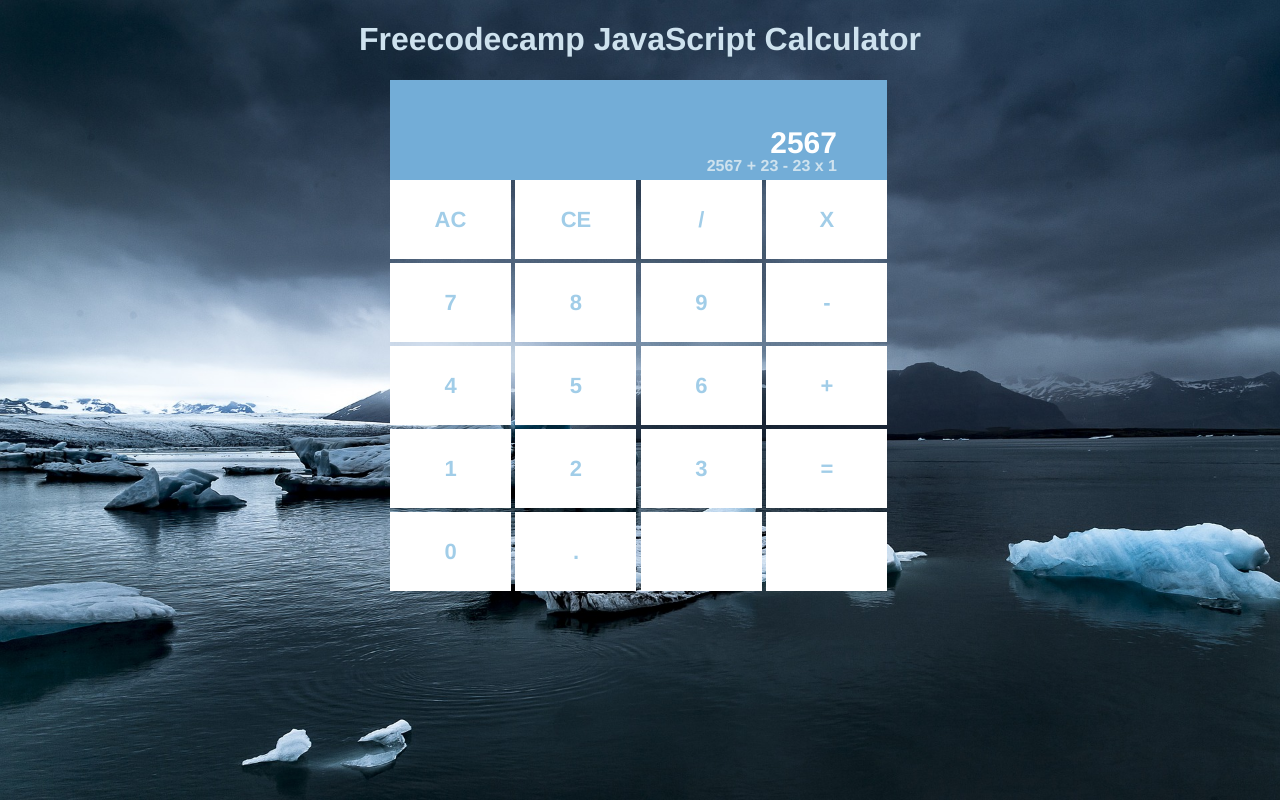
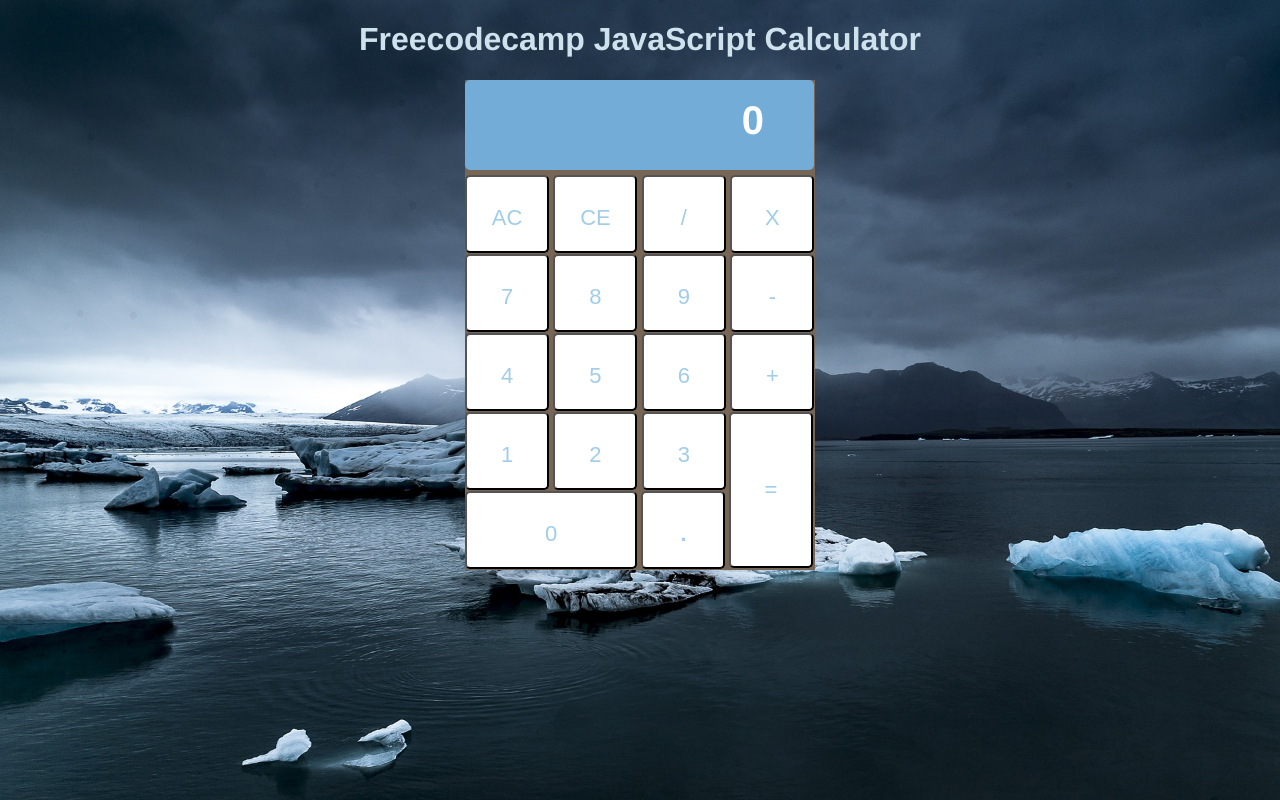
Before and after one commit to PREMPRAKASHSINGH/FCC-Javascript-Calculator, a plain HTML site: page index.html in a window 1280 px wide. Drawn offline with Linux system fonts and the light colour scheme.

Commit message:
completed the calculator functionality

```diff
--- a/index.html
+++ b/index.html
@@ -16,39 +16,45 @@
 			//border: 1px solid black;
 		}
 		.container{
-			width: 500px;
-			height: 500px;
+			width: 350px;
+			height: 490px;
 			margin: 0px auto;
+			background-color: #765;
 		}
 		.head{
-			height: 100px;
-			width: 497px;
+			height: 90px;
+			width: 349px;
 			background-color: #73ADD7;
 			position: relative;
+			margin-bottom: 5px;
+			border-radius: 5px;
 		}
 		.btn-container{
 			height: 395px;
 		}
 		.row{
-			height: 79px;
-			margin-bottom: 4px;
+			height: 78px;
+			margin-bottom: 1px;
+			position: relative;
 		}
-		div.btn{
+		.btn{
 			display: inline-block;
 			height: 100%;
-			width: 121px;
+			width: 84px;
 			font-size: 22px;
 			text-align: center;
 			vertical-align: middle;
 			line-height:79px;
 			background-color: white;
+			border-radius: 5px;
 			color: #A1CDE8;
+			cursor: pointer;
 		}
 		.op{
 			position: absolute;
-			bottom: 20px;
+			bottom: 27px;
 			right: 50px;
-			font-size: 30px;
+			font-size: 40px;
 			color: white;
 		}
 		.calc{
@@ -68,39 +74,83 @@
 		</div>
 		<div class="btn-container">
 			<div class="row">
-				<div class="btn">AC</div>
-				<div class="btn">CE</div>
-				<div class="btn">/</div>
-				<div class="btn">X</div>
+				<button class="btn" value="AC">AC</button>
+				<button class="btn" value="CE">CE</button>
+				<button class="btn" value="/">/</button>
+				<button class="btn" value="*">X</button>
 			</div>
 			<div class="row">
-				<div class="btn">7</div>
-				<div class="btn">8</div>
-				<div class="btn">9</div>
-				<div class="btn">-</div>
+				<button class="btn" value="7">7</button>
+				<button class="btn" value="8">8</button>
+				<button class="btn" value="9">9</button>
+				<button class="btn" value="-">-</button>
 			</div>
 			<div class="row">
-				<div class="btn">4</div>
-				<div class="btn">5</div>
-				<div class="btn">6</div>
-				<div class="btn">+</div>
+				<button class="btn" value="4">4</button>
+				<button class="btn" value="5">5</button>
+				<button class="btn" value="6">6</button>
+				<button class="btn" value="+">+</button>
 			</div>
 			<div class="row">
-				<div class="btn">1</div>
-				<div class="btn">2</div>
-				<div class="btn">3</div>
-				<div class="btn">=</div>
+				<button class="btn" value="1">1</button>
+				<button class="btn" value="2">2</button>
+				<button class="btn" value="3">3</button>
+				<button class="btn" value="=" style="position: absolute; height: 156px; right: 2px; z-index: 1;">=</button>
 			</div>
 			<div class="row">
-				<div class="btn">0</div>
-				<div class="btn">.</div>
-				<div class="btn"></div>
-				<div class="btn"></div>
+				<button class="btn" value="0" style="width: 172px;">0</button>
+				<button class="btn" value="."><b>.</b></button>
 			</div>
 		</div>
 	</div>
 	<script>
-
+		$(document).ready(function (){
+			$('.op').text(0);
+			$('.calc').text("");
+			$('.btn').on('click', function(){
+				var val = $(this).val();
+				if(val === 'AC'){
+					$('.op').text(0);
+					$('.calc').text("");
+				}else if(val === 'CE'){
+					var exp = $('.calc').text();
+					exp = exp.split('');
+					exp.pop();
+					exp = exp.join('');
+					if(exp.length<=1){
+						$('.op').text(0);
+						$('.calc').text("");
+					}else{
+						$('.calc').text(exp);
+					}
+				}else if(val === '='){
+					var exp = $('.calc').text();
+					var res = eval(exp);
+					res = Number.isInteger(res) ? res: res.toFixed(2);
+					$('.op').text(res);
+					$('.calc').text(res);
+				}else if($('.calc').text() === 'Digit Limit Met'){
+					$('.calc').text('');
+					$('.calc').append(val);
+					var exp = $('.calc').text();
+					var res = eval(exp);
+					res = Number.isInteger(res) ? res: res.toFixed(2);
+					$('.op').text(res);
+				}else{
+					if($('.op').text().length>8 || $('.calc').text().length>20){
+						alert("Input digit limit crossed.");
+						$('.op').text(0);
+						$('.calc').text('Digit Limit Met');
+					}else{
+						$('.calc').append(val);
+						var exp = $('.calc').text();
+						var res = eval(exp);
+						res = Number.isInteger(res) ? res: res.toFixed(2);
+						$('.op').text(res);
+					}
+				}
+			});
+		});
 	</script>
 </body>
 </html>
```
